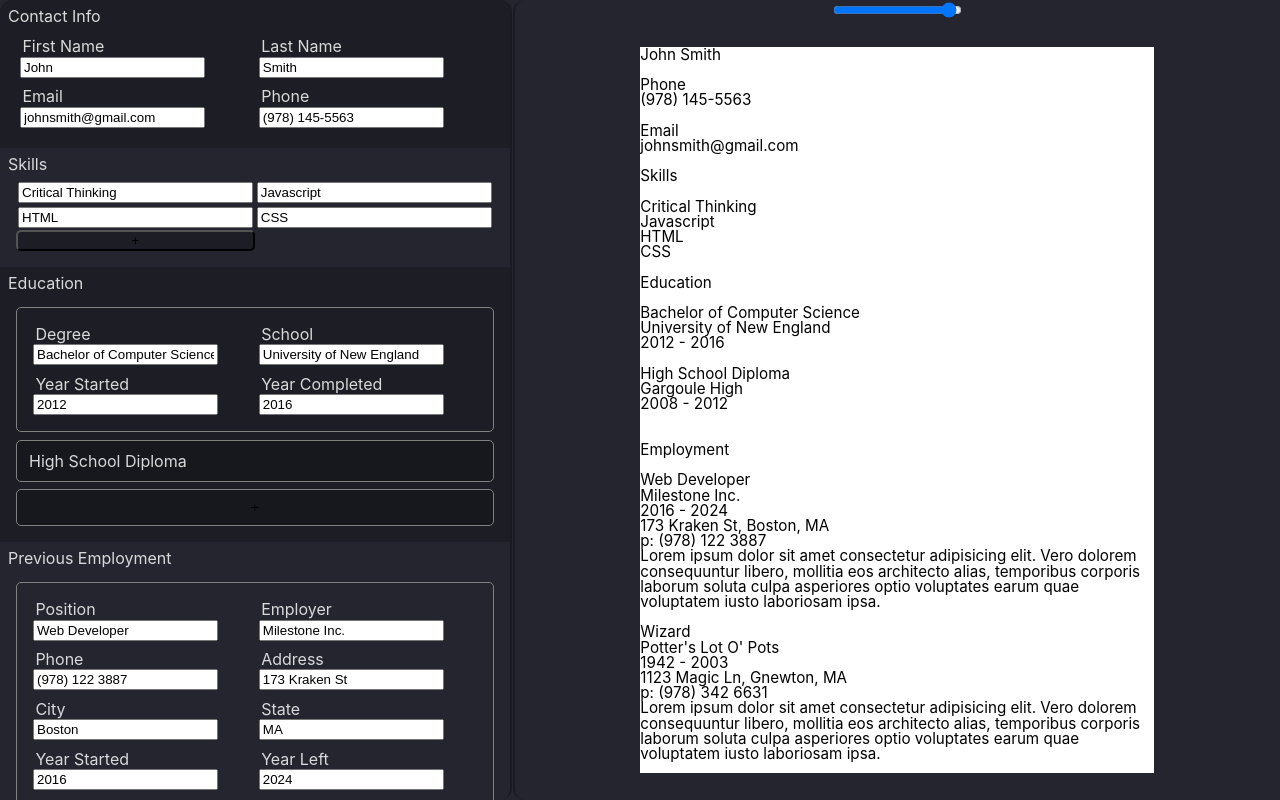
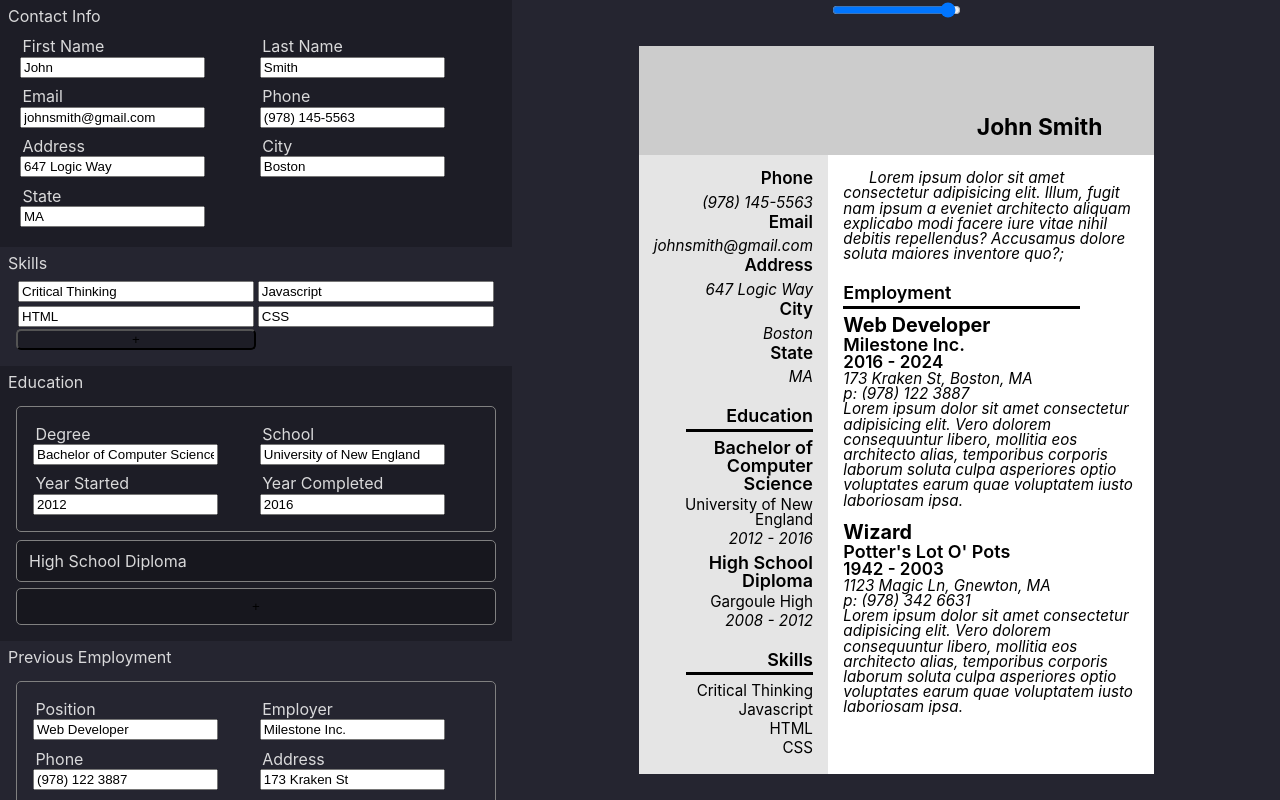
Before and after one commit to DarxyDev/CV-Generator, a React (Vite) app: page / in a window 1280 px wide. Built offline with nearby package versions, Linux system fonts and the light colour scheme.

Commit message:
added styling to Preview

```diff
--- a/src/components/Form.jsx
+++ b/src/components/Form.jsx
@@ -18,6 +18,9 @@ export default function Form({ formData, setFormData }) {
             </Section>
             <Section title='Previous Employment'>
                 <WorkHistory {...childProps} />
+            </Section>
+            <Section title='About Yourself'>
+                <Summary {...childProps} />
             </Section>
         </div>
     )
@@ -47,6 +50,9 @@ function ContactInfo({ formData, setFormData }) {
             <TitleInput title='Last Name' value={formData.lastName} onChange={(e) => { onChange(e, 'lastName') }} />
             <TitleInput title='Email' value={formData.email} onChange={(e) => { onChange(e, 'email') }} />
             <TitleInput title='Phone' value={formData.phone} onChange={(e) => { onChange(e, 'phone') }} />
+            <TitleInput title='Address' value={formData.address} onChange={(e) => { onChange(e, 'address') }} />
+            <TitleInput title='City' value={formData.city} onChange={(e) => { onChange(e, 'city') }} />
+            <TitleInput title='State' value={formData.state} onChange={(e) => { onChange(e, 'state') }} />
         </div>
     )
 }
@@ -141,6 +147,16 @@ function WorkHistory({ formData, setFormData }) {
         </div>
     )
 }
+function Summary({formData, setFormData}){
+    function onChange(e){
+        setFormData({...formData,summary:e.target.value})
+    }
+    return (
+        <div>
+            <textarea className='description-input' rows='3' value = {formData.summary} onChange={onChange}/>
+        </div>
+    )
+}
 
 //sub Components
 function TitleInput({ title, value, type, onChange, inputClass = '', className = '', children }) {
--- a/src/components/Preview.jsx
+++ b/src/components/Preview.jsx
@@ -12,7 +12,7 @@ export default function Preview({ formData }) {
         window.onresize = (e) => { onWindowResize(pageSettings) };
     return (
         <div className='right-half main-section Preview'>
-            <PageSettings {...{pageSettings, setPageSettings}}/>
+            <PageSettings {...{ pageSettings, setPageSettings }} />
             <Page formData={formData}></Page>
         </div>
     )
@@ -40,12 +40,12 @@ function onLoadResize(settings) {
 }
 
 function PageSettings({ pageSettings, setPageSettings }) {
-    function setScale(value){
-        setPageSettings({...pageSettings,scale:value});
+    function setScale(value) {
+        setPageSettings({ ...pageSettings, scale: value });
     }
     return (
         <div>
-            <Slider value={pageSettings.scale} setValue={setScale}/>
+            <Slider value={pageSettings.scale} setValue={setScale} />
         </div>
     )
 }
@@ -62,47 +62,64 @@ function Page({ formData }) {
     return (
         <div className='Page-container'>
             <div className='Page'>
-                <h1>{formData.firstName + ' ' + formData.lastName}</h1>
-                <br />
-                <ContactInfo {...childProps} />
-                <br />
-                <h1>Skills</h1>
-                <br />
-                <Skills {...childProps} />
-                <br />
-                <h1>Education</h1>
-                <br />
-                <Education {...childProps} />
-                <br />
-                <h1>Employment</h1>
-                <br />
-                <Employment {...childProps} />
+{/*
+                <div className='section'></div> */}
+                <div className='section grid-span-2-col'>
+                    <h1 className='name'>{formData.firstName + ' ' + formData.lastName}</h1>
+                </div>
 
+                <div className='flex-spread-col section'>
+                    <ContactInfo {...childProps} />
+                    <div className='sub-section'>
+                        <h3 className='section-title align-right'>Education</h3>
+                        <Education {...childProps} />
+                    </div>
+                    <div className='sub-section'>
+                        <h3 className='section-title align-right'>Skills</h3>
+                        <Skills {...childProps} />
+                    </div>
+                </div>
+                <div className='flex-spread-col section'>
+                    <Summary {...childProps} />
+                    <div className='sub-section'>
+                        <h3 className='section-title'>Employment</h3>
+                        <Employment {...childProps} />
+                    </div>
+                </div>
             </div>
         </div>
+    )
+}
+function Summary({ formData }) {
+    return (
+        <p className='Summary'>
+            {formData.summary};
+        </p>
     )
 }
 function ContactInfo({ formData }) {
     function ContactSection({ title, value }) {
         if (value === '') return (<></>);
         return (
-            <div className='ContactInfo'>
-                <h2>{title}</h2>
+            <div className='sub-section align-right'>
+                <h4>{title}</h4>
                 <p>{value}</p>
             </div>
         )
     }
     return (
-        <div>
+        <div className='ContactInfo'>
             <ContactSection title='Phone' value={formData.phone} />
-            <br />
             <ContactSection title='Email' value={formData.email} />
+            <ContactSection title='Address' value={formData.address} />
+            <ContactSection title='City' value={formData.city} />
+            <ContactSection title='State' value={formData.state} />
         </div>
     )
 }
 function Skills({ formData }) {
     return (
-        <ul className='Skills'>
+        <ul className='Skills align-right'>
             {formData.skills.map(item => {
                 return (
                     <li key={item.id}>{item.value}</li>
@@ -113,14 +130,13 @@ function Skills({ formData }) {
 }
 function Education({ formData }) {
     return (
-        <ul className='Education'>
+        <ul className='Education align-right'>
             {formData.education.map(item => {
                 return (
-                    <li key={item.id}>
-                        <h2>{item.degree}</h2>
-                        <h3>{item.school}</h3>
+                    <li key={item.id} className='Education-sub-section'>
+                        <h3>{item.degree}</h3>
+                        <h5>{item.school}</h5>
                         <p>{item.startYear ? item.startYear.toString() + ' - ' : ''}{item.endYear}</p>
-                        <br />
                     </li>
                 )
             })}
@@ -139,7 +155,6 @@ function Employment({ formData }) {
                         <p>{item.address}, {item.city}, {item.state}</p>
                         <p>p: {item.phone}</p>
                         <p>{item.description}</p>
-                        <br />
                     </li>
                 )
             })}
--- a/src/formData.jsx
+++ b/src/formData.jsx
@@ -5,6 +5,10 @@ const defaultFormData = {
     lastName: 'Smith',
     email: 'johnsmith@gmail.com',
     phone: '(978) 145-5563',
+    address: '647 Logic Way',
+    city: 'Boston',
+    state: 'MA',
+    summary:`Lorem ipsum dolor sit amet consectetur adipisicing elit. Illum, fugit nam ipsum a eveniet architecto aliquam explicabo modi facere iure vitae nihil debitis repellendus? Accusamus dolore soluta maiores inventore quo?`,
     skills: [
         { value: 'Critical Thinking', id: uuid() },
         { value: 'Javascript', id: uuid() },
@@ -32,8 +36,8 @@ const defaultFormData = {
         {
             position: 'Web Developer',
             employer: 'Milestone Inc.',
+            phone: '(978) 122 3887',
             address: '173 Kraken St',
-            phone: '(978) 122 3887',
             city: 'Boston',
             state: 'MA',
             startYear: '2016',
@@ -43,8 +47,8 @@ const defaultFormData = {
         },        {
             position: 'Wizard',
             employer:"Potter's Lot O' Pots",
+            phone: '(978) 342 6631',
             address: '1123 Magic Ln',
-            phone: '(978) 342 6631',
             city: 'Gnewton',
             state: 'MA',
             startYear: '1942',
--- a/src/styles/App.css
+++ b/src/styles/App.css
@@ -27,14 +27,10 @@ html, body, #root{
 }
 .main-section{
     box-sizing:border-box;
-    border-right:2px solid var(--tint-dark-30);
-    border-radius:1.5vmin;
+
     overflow:scroll;
 }
-.main-section:nth-child(2){
-    border-right:none;
-    border-left:2px solid var(--tint-dark-30);
-}
+
 .grid-2-col{
     display:grid;
     grid-template-columns: 1fr 1fr;
@@ -47,3 +43,21 @@ html, body, #root{
     align-items: center;
     justify-content: center;
 }
+.flex-center-col{
+    display:flex;
+    align-items: center;
+    justify-content: center;
+    flex-direction: column;
+}
+.flex-spread-col{
+    display:flex;
+    gap:1.5em;
+    flex-direction: column;
+}
+.align-right{
+    text-align:right;
+    margin-left:auto;
+}
+.grid-span-2-col{
+    grid-column:span 2;
+}
--- a/src/styles/Preview.css
+++ b/src/styles/Preview.css
@@ -1,25 +1,127 @@
-.Preview{
-    height:100vh;
-    display:flex;
+:root{
+    --Preview_COL-header:rgba(0,0,0,.2);
+    --Preview_COL-left:rgba(0,0,0,.1);
+}
+
+.Preview {
+    height: 100vh;
+    display: flex;
     flex-direction: column;
     align-items: center;
     justify-content: center;
 }
-.Preview .Page{
-    background-color: white;
-    color:black;
-    font-size:2vh;
-    width:50%;
+
+.Preview H1 {
+    font-size: 1.5em;
+    font-weight: bolder;
 }
-.Preview .Page-container{
+
+.Preview h2 {
+    font-size: 1.3em;
+    font-weight: bold;
+}
+
+.Preview h3 {
+    font-size: 1.18em;
+    font-weight: 600;
+}
+
+.Preview h4 {
+    font-size: 1.12em;
+    font-weight: 600;
+}
+
+.Preview h5 {
+    font-size: 1.12;
+}
+
+.Preview p {
+    font-style: italic;
+}
+
+.Preview .gap {
+    gap: 1em;
+}
+
+.Preview .Page-container {
     display: flex;
     justify-content: center;
     align-items: center;
-    height:100%;
-    max-height:100%;
-    width:100%;
+    height: 100%;
+    max-height: 100%;
+    width: 100%;
 }
-.Preview .ContactInfo{}
-.Preview .Skills{}
-.Preview .Education{}
-.Preview .Employment{}
+
+.Preview .Page {
+    background-color: white;
+    color: black;
+    box-sizing: border-box;
+    display: grid;
+    grid-template: 15% 1fr/ 1fr 3fr;
+}
+
+.Preview .name {
+    position: absolute;
+    bottom: 15%;
+    right: 10%;
+}
+
+.Preview .section-title {
+    border-bottom: .2em solid black;
+    width: 80%;
+    padding-bottom: .2em;
+}
+
+.Preview .section {
+    position: relative;
+    box-sizing: border-box;
+    height: 100%;
+    width: 100%;
+    padding:1em;
+}
+
+.Preview .section:nth-child(1){
+    background-color: var(--Preview_COL-header);
+}
+.Preview .section:nth-child(2){
+    background-color: var(--Preview_COL-left);
+}
+
+.Preview .sub-section {
+    display: flex;
+    flex-direction: column;
+    gap: .5em;
+}
+.Preview .Summary::before{
+    white-space: pre-wrap;
+    content: "      ";
+}
+.Preview .ContactInfo {
+    display: flex;
+    flex-direction: column;
+    gap: .25em;
+}
+
+.Preview .Skills {
+    display: flex;
+    flex-direction: column;
+    gap: .25em;
+}
+
+.Preview .Education {
+    display: flex;
+    flex-direction: column;
+    gap: .5em;
+}
+
+.Preview .Education-sub-section {
+    display: flex;
+    flex-direction: column;
+    gap: .25em;
+}
+
+.Preview .Employment {
+    display: flex;
+    flex-direction: column;
+    gap: 1em;
+}
```
